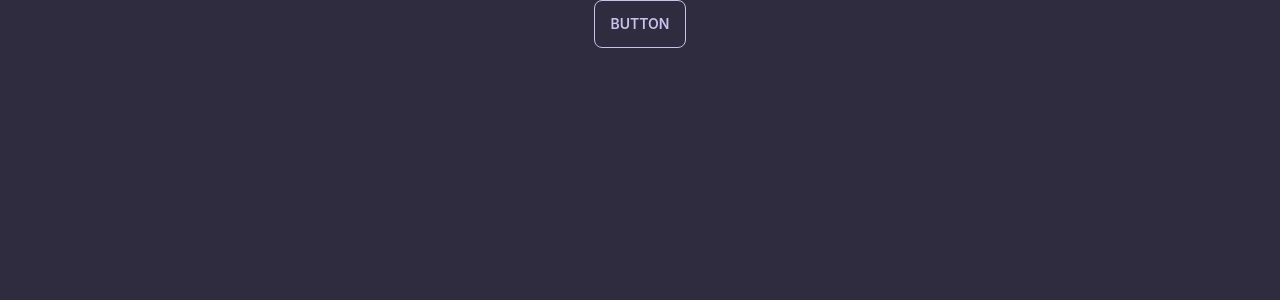
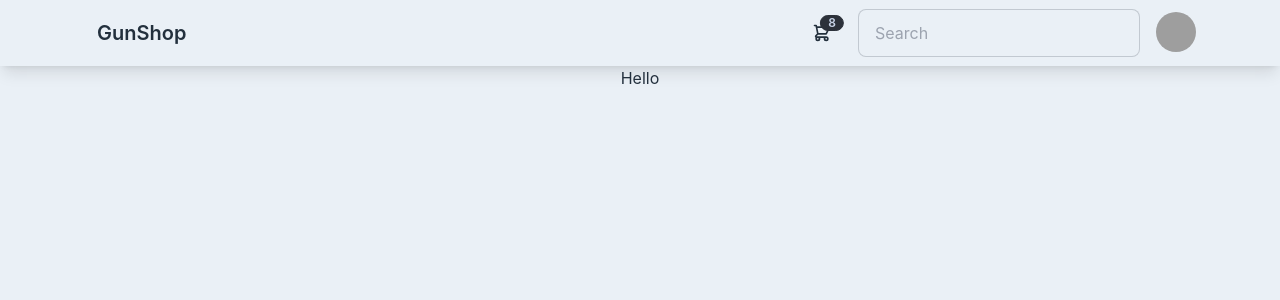
Before and after one commit to RafiTahmid/GunShop, a React (Create React App) app: page / in a window 1280 px wide. Shown: the top 300 px of the page. Built offline with nearby package versions, Linux system fonts and the light colour scheme; grey boxes are pictures that could not be loaded.

Commit message:
Navbar added

```diff
--- a/src/App.js
+++ b/src/App.js
@@ -1,10 +1,13 @@
 import logo from "./logo.svg";
 import "./App.css";
+import Navbar from "./Components/Navbar/Navbar";
+import AllGuns from "./Components/AllGuns/AllGuns";
 
 function App() {
   return (
     <div className="App">
-      <button className="btn btn-outline">Button</button>
+      <Navbar></Navbar>
+      <AllGuns></AllGuns>
     </div>
   );
 }
--- /dev/null
+++ b/src/Components/AllGuns/AllGuns.js
@@ -0,0 +1,11 @@
+import React from "react";
+
+const AllGuns = () => {
+  return (
+    <div>
+      <h1>Hello</h1>
+    </div>
+  );
+};
+
+export default AllGuns;
--- /dev/null
+++ b/src/Components/Navbar/Navbar.js
@@ -0,0 +1,85 @@
+import React from "react";
+
+const Navbar = () => {
+  return (
+    <div>
+      <div className="navbar bg-base-100 shadow-lg lg:px-20">
+        <div className="flex-1">
+          <a href="/" className="btn btn-ghost normal-case text-xl">
+            GunShop
+          </a>
+        </div>
+        <div className="flex-none">
+          <div className="dropdown dropdown-end">
+            <label tabIndex={0} className="btn btn-ghost btn-circle">
+              <div className="indicator">
+                <svg
+                  xmlns="http://www.w3.org/2000/svg"
+                  className="h-5 w-5"
+                  fill="none"
+                  viewBox="0 0 24 24"
+                  stroke="currentColor"
+                >
+                  <path
+                    strokeLinecap="round"
+                    strokeLinejoin="round"
+                    strokeWidth="2"
+                    d="M3 3h2l.4 2M7 13h10l4-8H5.4M7 13L5.4 5M7 13l-2.293 2.293c-.63.63-.184 1.707.707 1.707H17m0 0a2 2 0 100 4 2 2 0 000-4zm-8 2a2 2 0 11-4 0 2 2 0 014 0z"
+                  />
+                </svg>
+                <span className="badge badge-sm indicator-item">8</span>
+              </div>
+            </label>
+            <div
+              tabIndex={0}
+              className="mt-3 card card-compact dropdown-content w-52 bg-base-100 shadow"
+            >
+              <div className="card-body">
+                <span className="font-bold text-lg">8 Items</span>
+                <span className="text-info">Subtotal: $999</span>
+                <div className="card-actions">
+                  <button className="btn btn-primary btn-block">
+                    View cart
+                  </button>
+                </div>
+              </div>
+            </div>
+          </div>
+          <div className="form-control mx-3">
+            <input
+              type="text"
+              placeholder="Search"
+              className="input input-bordered"
+            />
+          </div>
+          <div className="dropdown dropdown-end">
+            <label tabIndex={0} className="btn btn-ghost btn-circle avatar">
+              <div className="w-10 rounded-full">
+                <img src="https://placeimg.com/80/80/people" />
+              </div>
+            </label>
+            <ul
+              tabIndex={0}
+              className="menu menu-compact dropdown-content mt-3 p-2 shadow bg-base-100 rounded-box w-52"
+            >
+              <li>
+                <a className="justify-between">
+                  Profile
+                  <span className="badge">New</span>
+                </a>
+              </li>
+              <li>
+                <a>Settings</a>
+              </li>
+              <li>
+                <a>Logout</a>
+              </li>
+            </ul>
+          </div>
+        </div>
+      </div>
+    </div>
+  );
+};
+
+export default Navbar;
--- a/tailwind.config.js
+++ b/tailwind.config.js
@@ -5,23 +5,23 @@
     themes: [
       {
         mytheme: {
-          primary: "#4ece90",
+          primary: "#e66bff",
 
-          secondary: "#220f8e",
+          secondary: "#ecf9a7",
 
-          accent: "#33abc6",
+          accent: "#359e01",
 
-          neutral: "#3A293D",
+          neutral: "#2C313A",
 
-          "base-100": "#2F2C3F",
+          "base-100": "#EAF0F6",
 
-          info: "#1337EC",
+          info: "#8FC4EF",
 
-          success: "#135D49",
+          success: "#36CE94",
 
-          warning: "#9A7D09",
+          warning: "#F8D86D",
 
-          error: "#EE3F4A",
+          error: "#F07A6A",
         },
       },
     ],
```
Also changed, not shown: src/Components/AllGuns/AllGuns.css (added), src/Components/Navbar/Navbar.css (added).
